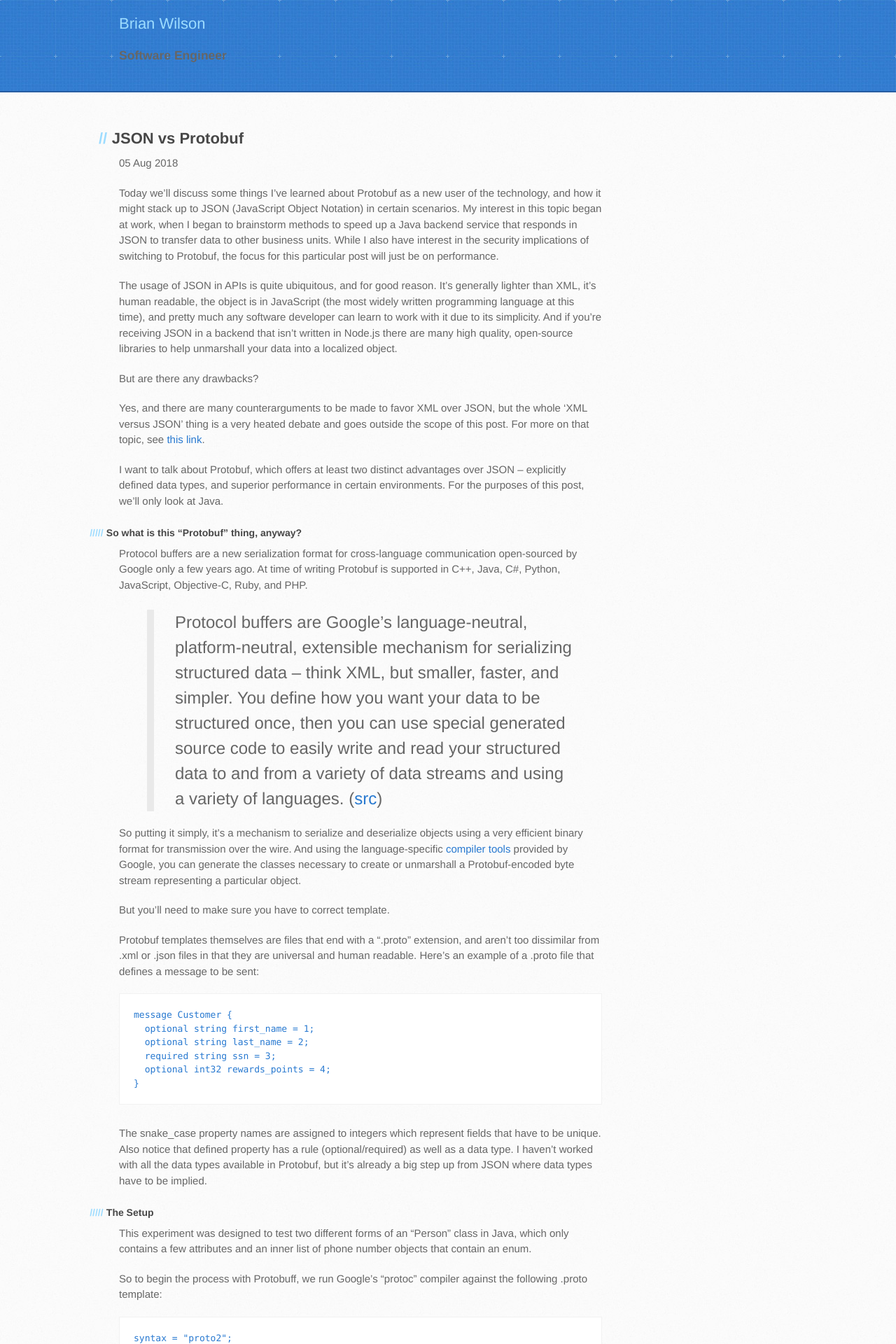
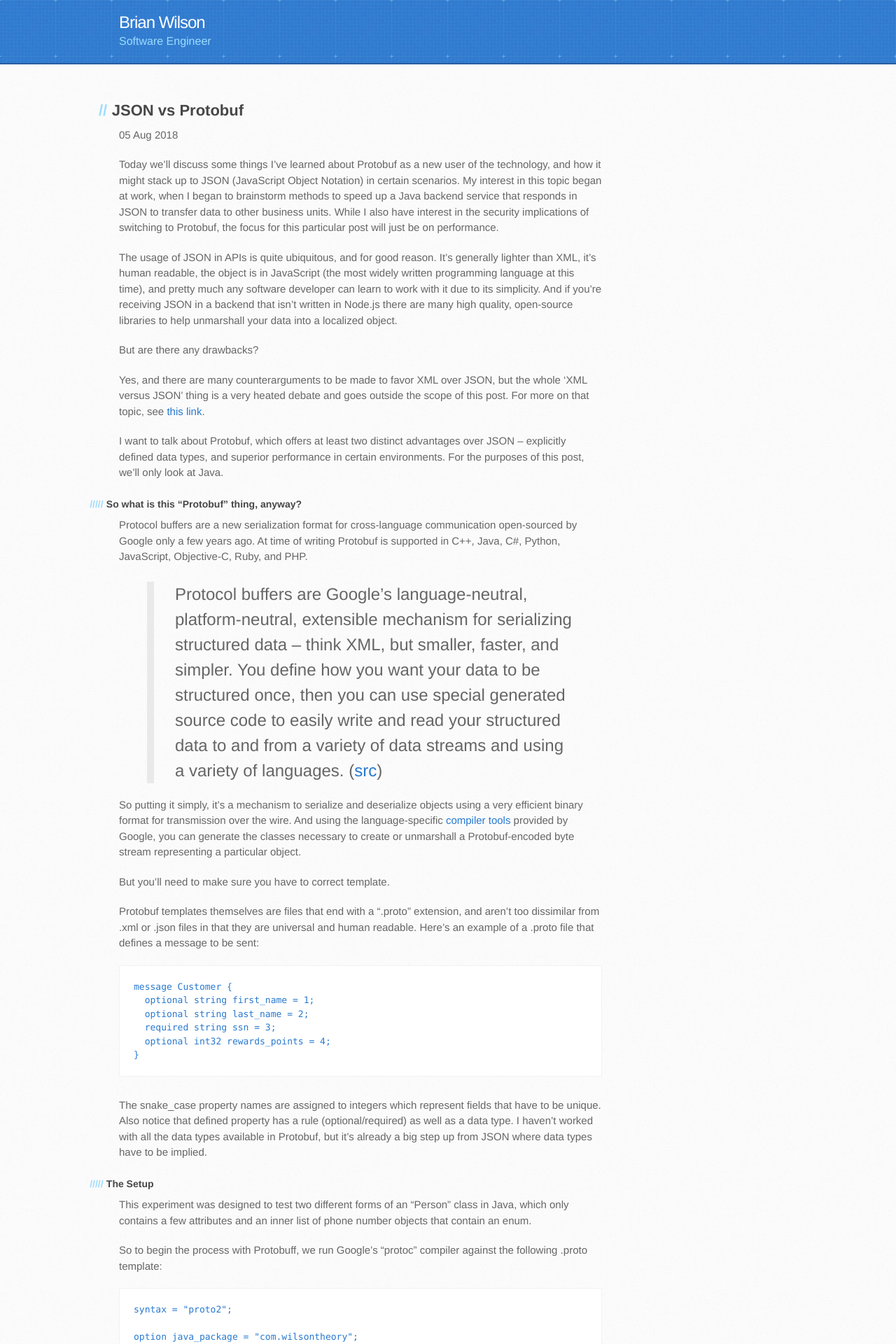
Before and after one commit to brianwilsongh/wilsontheory.github.io, a Jekyll site: the page built from _posts/2018-08-05-welcome-to-jekyll.markdown, in a window 1280 px wide. Shown: the top 1920 px of the page at 70% size. Built offline with Jekyll 4.4.1, drawn with Linux system fonts in a browser that asks for light colours.

Commit message:
Additional alterations to layout/css

```diff
--- a/_layouts/content.html
+++ /dev/null
@@ -1,38 +0,0 @@
-<!DOCTYPE html>
-<html lang="{{ site.locale }}">
-  <head>
-    <meta charset='utf-8'>
-    <meta http-equiv="X-UA-Compatible" content="chrome=1">
-    <meta name="viewport" content="width=device-width, initial-scale=1, maximum-scale=1">
-    <link rel="stylesheet" type="text/css" href="{{ site.baseurl }}/stylesheets/stylesheet.css" media="screen" />
-    <link rel="stylesheet" type="text/css" href="{{ site.baseurl }}/stylesheets/pygment_trac.css" media="screen" />
-    <link rel="stylesheet" type="text/css" href="{{ site.baseurl }}/stylesheets/print.css" media="print" />
-
-    <!--[if lt IE 9]>
-    <script src="//html5shiv.googlecode.com/svn/trunk/html5.js"></script>
-    <![endif]-->
-
-    <title> {{ page.title }} </title>
-  </head>
-
-  <body>
-    <header>
-      <div class="inner">
-        <h2> {{ site.name }} </h2>
-        <h3> {{ site.tagline }} </h3>
-      </div>
-    </header>
-
-    <div id="content-wrapper">
-      <div class="inner clearfix">
-        <section id="main-content">
-
-          {{ content }}
-
-        </section>
-
-      </div>
-    </div>
-
-  </body>
-</html>
--- a/_layouts/default.html
+++ b/_layouts/default.html
@@ -30,10 +30,6 @@
           {{ content }}
 
         </section>
-
-        <aside id="sidebar">
-          <p>This page was generated by <a href="https://pages.github.com">GitHub Pages</a>.</p>
-        </aside>
       </div>
     </div>
 
--- a/_layouts/post.html
+++ b/_layouts/post.html
@@ -1,6 +1,7 @@
 ---
-layout: content
+layout: default
 ---
+
 <h2>{{ page.title }}</h2>
 <p class="meta">{{ page.date | date_to_string }}</p>
 
--- a/index.html
+++ b/index.html
@@ -11,3 +11,7 @@
     {% endfor %}
   </ul>
 </div>
+
+<aside id="sidebar">
+  <p>This page was generated by <a href="https://pages.github.com">GitHub Pages</a>.</p>
+</aside>
--- a/stylesheets/stylesheet.css
+++ b/stylesheets/stylesheet.css
@@ -459,7 +459,7 @@
   width: 540px;
   margin-top: 0;
   margin-bottom: 0.2em;
-  font-size: 48px;
+  font-size: 24px;
   font-weight: normal;
   line-height: 1;
   color: #fff;
@@ -470,7 +470,7 @@
   width: 540px;
   margin-top: 0;
   margin-bottom: 0;
-  font-size: 22px;
+  font-size: 16px;
   font-weight: normal;
   line-height: 1.3;
   color: #9ddcff;
```
